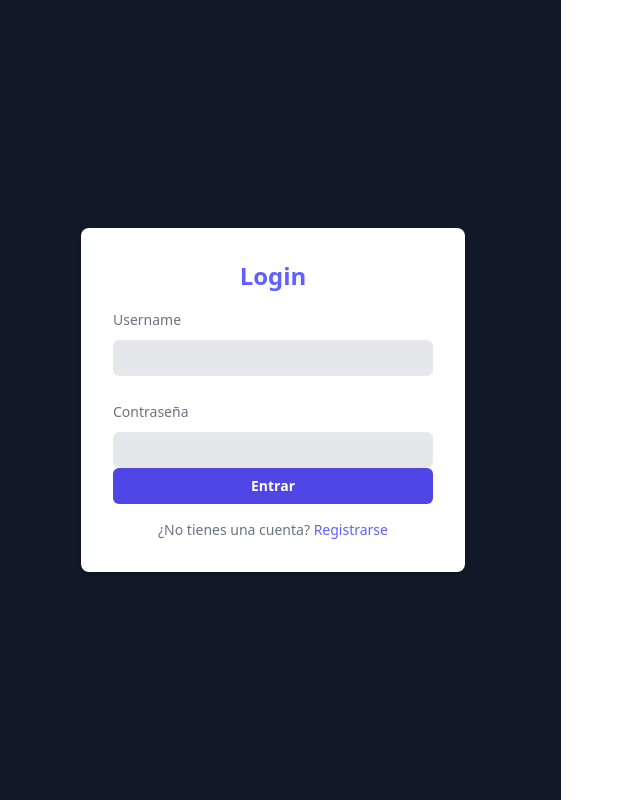
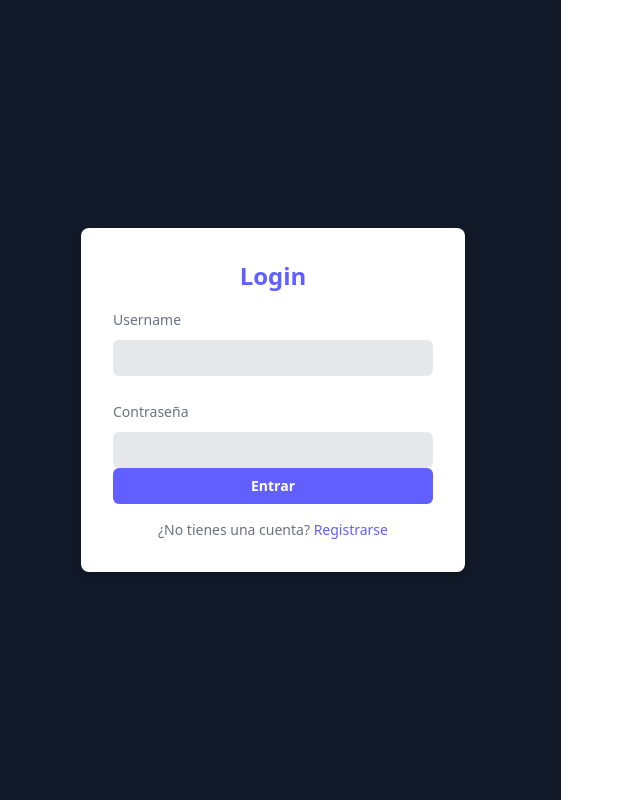
Before and after one commit to IribarrenWeb/nexo-front, a React (Vite) app: page /login in a window 1280 px wide. Shown: the whole page, without its empty margins (15-655 px from the left). Built offline with nearby package versions, Linux system fonts and the light colour scheme; no server answers.

Commit message:
refactor Button and Dropdown components to support additional class names and improve icon handling

```diff
--- a/src/components/ui/Button.jsx
+++ b/src/components/ui/Button.jsx
@@ -5,7 +5,7 @@ const Button = ({children, loading, onClick, className}) => {
         <button
             disabled={loading}
             onClick={onClick}
-            className={cn('flex w-full justify-center rounded-md nx-accent-bg px-3 py-1.5 text-sm/6 font-semibold text-white hover:bg-indigo-400 focus-visible:outline-2 focus-visible:outline-offset-2 focus-visible:outline-indigo-500', className)}
+            className={cn('flex w-full justify-center nx-btn', className)}
         >
             {loading ? 'Cargando...' : children}
         </button>
--- a/src/components/ui/Dropdown.jsx
+++ b/src/components/ui/Dropdown.jsx
@@ -1,16 +1,17 @@
-import { ChevronDown } from "lucide-react";
+import { ChevronDown, ChevronUp } from "lucide-react";
 import { useState } from "react";
+import { cn } from "../../utils/helpers";
 
-export const Dropdown = ({children, actions}) => {
+export const Dropdown = ({children, actions, className, triggerClass}) => {
     const [droped, setDroped] = useState(false);
 
     return (
-        <div className="relative inline-block text-left">
+        <div className={cn('relative inline-block text-left', className)}>
             <div>
-                <button onClick={() => setDroped(true)} type="button" className="inline-flex w-full justify-center items-center rounded-md bg-opacity-10 px-4 py-2 text-sm font-medium text-white hover:bg-opacity-20 focus:outline-none focus:ring-2 focus:ring-indigo-500 focus:ring-offset-2 focus:ring-offset-gray-100">
+                <button onClick={() => setDroped(true)} type="button" className={cn("inline-flex w-full justify-between items-center rounded-md bg-opacity-10 px-4 py-2 text-sm font-medium text-white hover:bg-opacity-20 focus:outline-none cursor-pointer", triggerClass)}>
                     {children}
                     {
-                        droped ? <ChevronDown className="-mr-1 ml-2 h-5 w-5 text-gray-400" aria-hidden="true" /> : <ChevronDown className="-mr-1 ml-2 h-5 w-5 text-gray-400" aria-hidden="true" />
+                        droped ? <ChevronUp className="-mr-1 ml-2 h-5 w-5 text-gray-400" aria-hidden="true" /> : <ChevronDown className="-mr-1 ml-2 h-5 w-5 text-gray-400" aria-hidden="true" />
                     }
                 </button>
             </div>
```
